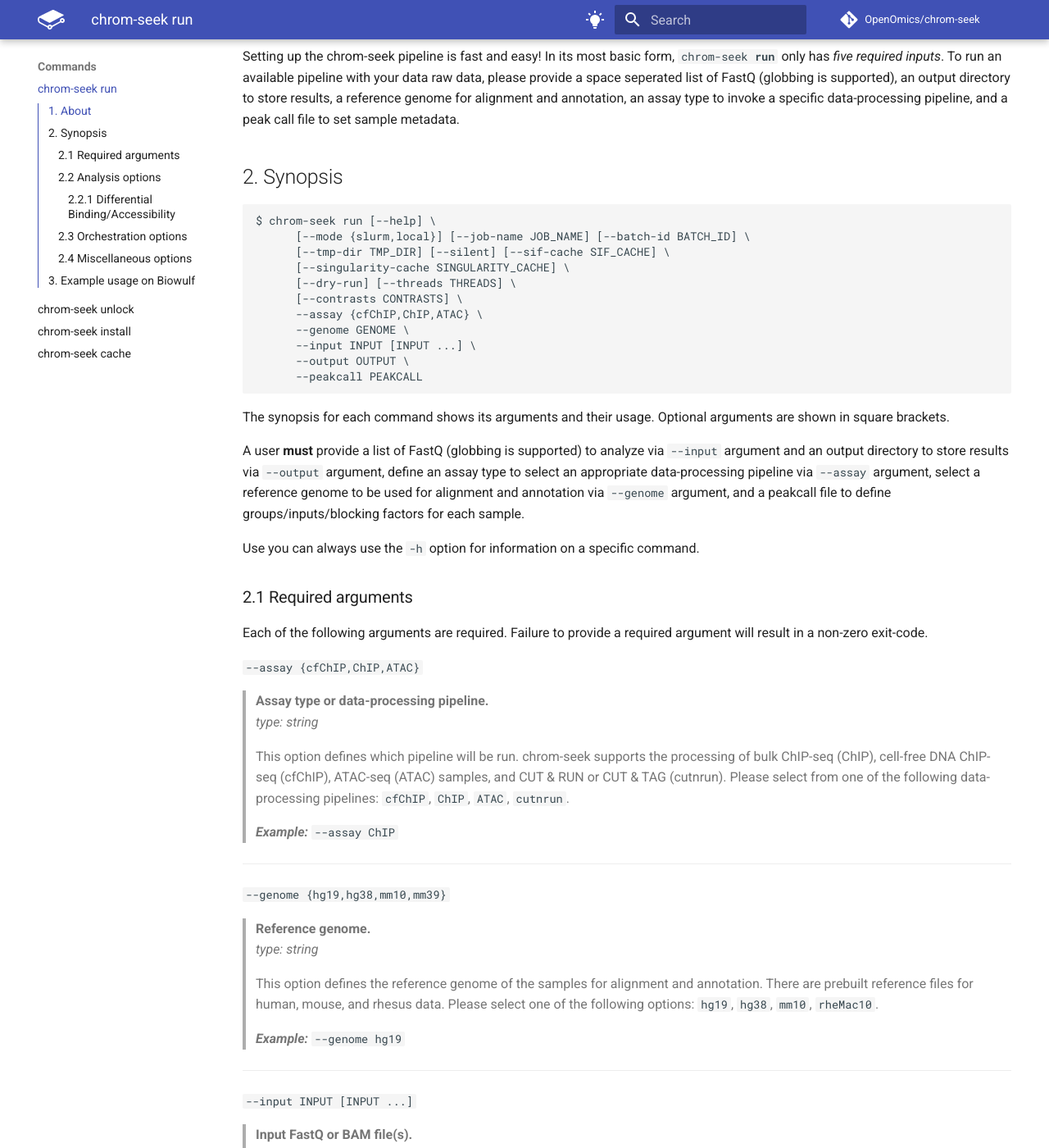
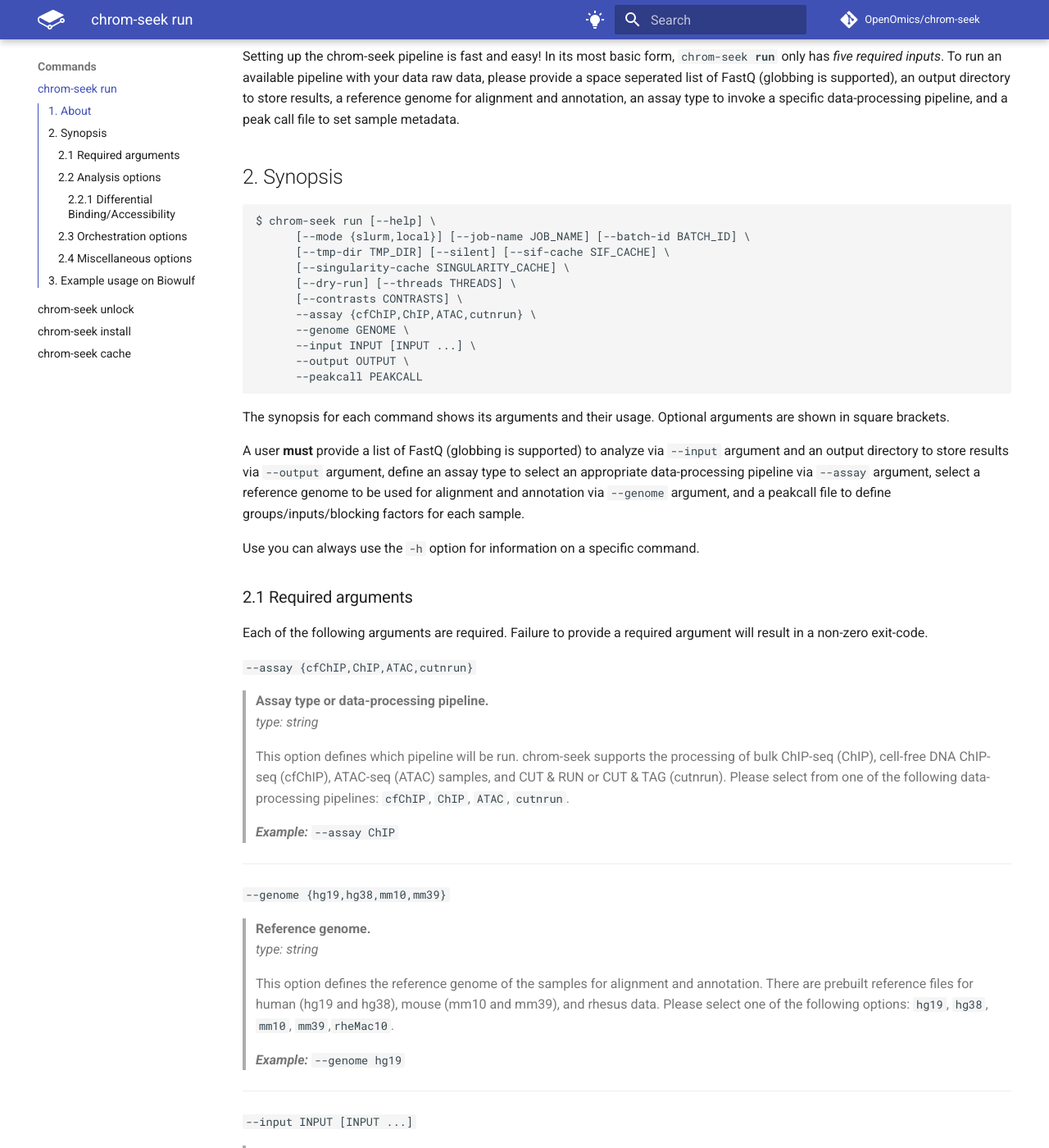
Before and after one commit to OpenOmics/chrom-seek, an MkDocs documentation site: the page built from docs/usage/run.md, in a window 1280 px wide and 1400 px high, scrolled down 357 px. Shown: the whole window at 82% size. Built offline with MkDocs 1.6.1 and Material for MkDocs 9.7.7, drawn with Linux system fonts in a browser that asks for light colours; comment, search, counter and statistics services are not loaded; the version menu is left out; some of the changed text lies outside the part shown.

Commit message:
Modify assay and genome options in run.md
Updated assay options to include 'cutnrun' and corrected genome options to include 'mm39'.

```diff
--- a/docs/usage/run.md
+++ b/docs/usage/run.md
@@ -15,7 +15,7 @@ $ chrom-seek run [--help] \
       [--singularity-cache SINGULARITY_CACHE] \
       [--dry-run] [--threads THREADS] \
       [--contrasts CONTRASTS] \
-      --assay {cfChIP,ChIP,ATAC} \
+      --assay {cfChIP,ChIP,ATAC,cutnrun} \
       --genome GENOME \
       --input INPUT [INPUT ...] \
       --output OUTPUT \
@@ -32,7 +32,7 @@ Use you can always use the `-h` option for information on a specific command.
 
 Each of the following arguments are required. Failure to provide a required argument will result in a non-zero exit-code.
 
-  `--assay {cfChIP,ChIP,ATAC}`
+  `--assay {cfChIP,ChIP,ATAC,cutnrun}`
 > **Assay type or data-processing pipeline.**
 > *type: string*
 >
@@ -45,13 +45,13 @@ Each of the following arguments are required. Failure to provide a required argu
 > **Reference genome.**
 > *type: string*
 >
-> This option defines the reference genome of the samples for alignment and annotation. There are prebuilt reference files for human, mouse, and rhesus data. Please select one of the following options: `hg19`, `hg38`, `mm10`, `rheMac10`.
+> This option defines the reference genome of the samples for alignment and annotation. There are prebuilt reference files for human (hg19 and hg38), mouse (mm10 and mm39), and rhesus data. Please select one of the following options: `hg19`, `hg38`, `mm10`, `mm39`,`rheMac10`.
 >
 > ***Example:*** `--genome hg19`
 
 ---
   `--input INPUT [INPUT ...]`
-> **Input FastQ or BAM file(s).**
+> **Input FastQ.**
 > *type: file(s)*
 >
 > One or more FastQ files can be provided. From the command-line, each input file should seperated by a space. Globbing is supported! This makes selecting FastQ files easy. FastQ files should always be gzipp-ed. Only list files you want processed as all files in the list will be run through the initial pipeline steps. All file merging must be done before running the pipeline.
```
Also changed, not shown: other parts of docs/usage/run.md (+1 -1 lines).
